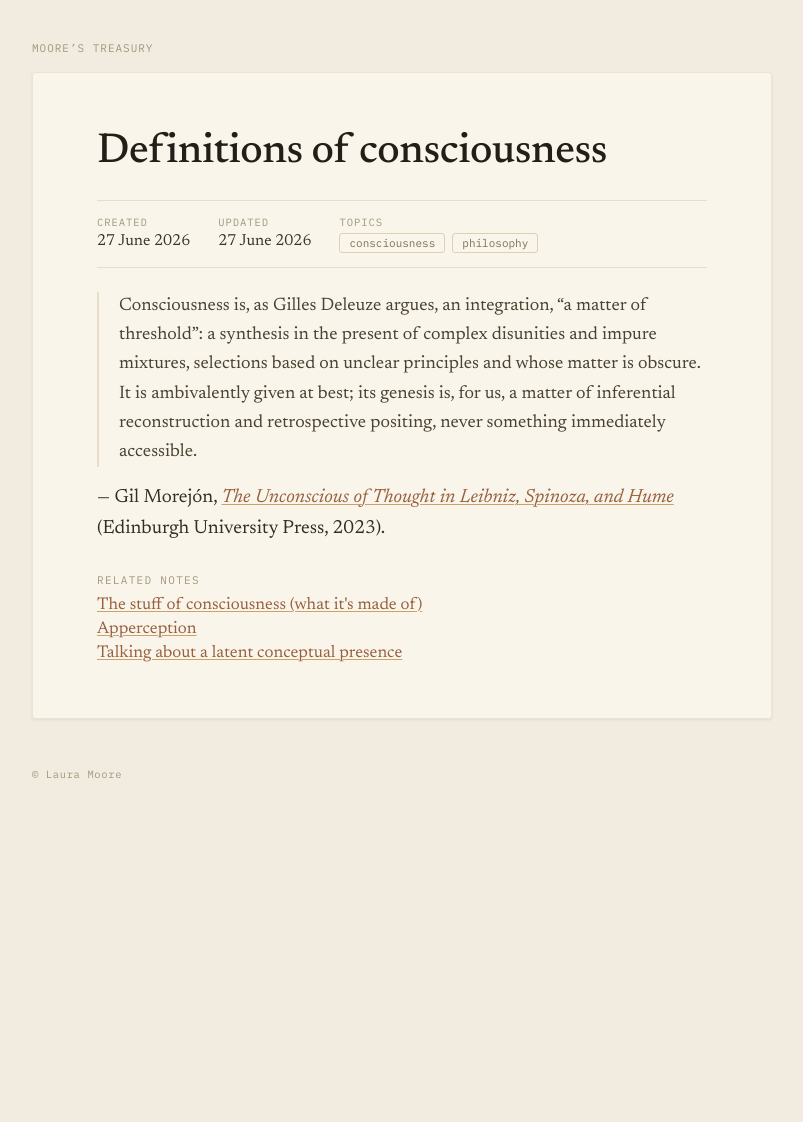
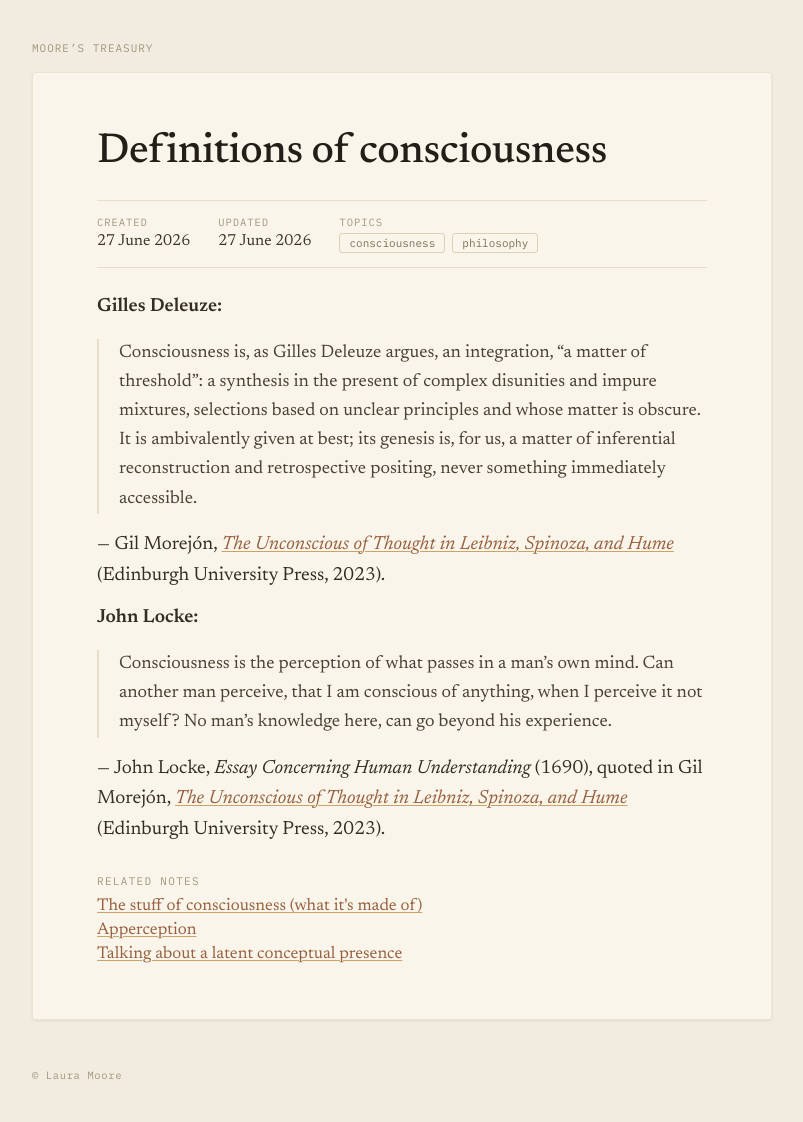
Before and after one commit to lauramoorewrites-del/treasury, a Jekyll site: the page built from _pages/definitions-of-consciousness.md, in a window 1280 px wide. Shown: the whole page, without its empty margins (238-1041 px from the left). Built offline with Jekyll 4.4.1, drawn with Linux system fonts in a browser that asks for light colours; before the commit the page ends 900 px from its top, so only the background shows below that.

Commit message:
Update definitions of consciousness entry
Co-Authored-By: Claude Opus 4.6 (1M context) <noreply@anthropic.com>

```diff
--- a/_pages/definitions-of-consciousness.md
+++ b/_pages/definitions-of-consciousness.md
@@ -13,6 +13,14 @@ related:
     url: "/talking-about-a-latent-conceptual-presence/"
 ---
 
+**Gilles Deleuze:**
+
 > Consciousness is, as Gilles Deleuze argues, an integration, "a matter of threshold": a synthesis in the present of complex disunities and impure mixtures, selections based on unclear principles and whose matter is obscure. It is ambivalently given at best; its genesis is, for us, a matter of inferential reconstruction and retrospective positing, never something immediately accessible.
 
 — Gil Morejón, [*The Unconscious of Thought in Leibniz, Spinoza, and Hume*](/treasury/the-unconscious-of-thought/) (Edinburgh University Press, 2023).
+
+**John Locke:**
+
+> Consciousness is the perception of what passes in a man's own mind. Can another man perceive, that I am conscious of anything, when I perceive it not myself? No man's knowledge here, can go beyond his experience.
+
+— John Locke, *Essay Concerning Human Understanding* (1690), quoted in Gil Morejón, [*The Unconscious of Thought in Leibniz, Spinoza, and Hume*](/treasury/the-unconscious-of-thought/) (Edinburgh University Press, 2023).
```
